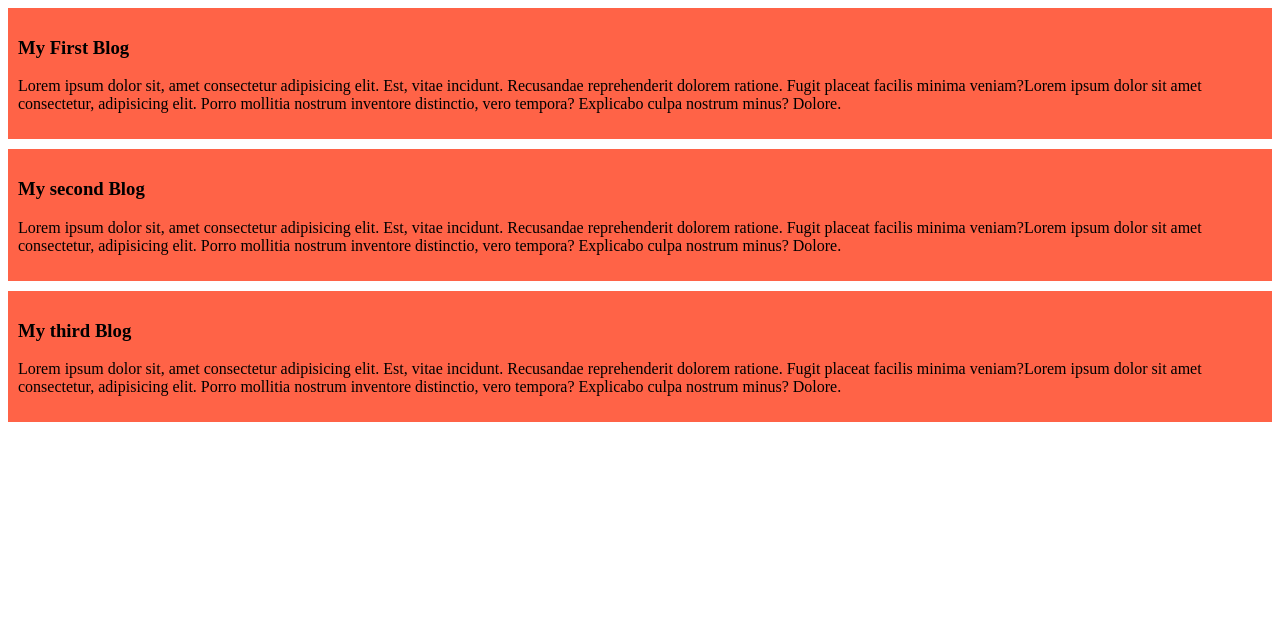
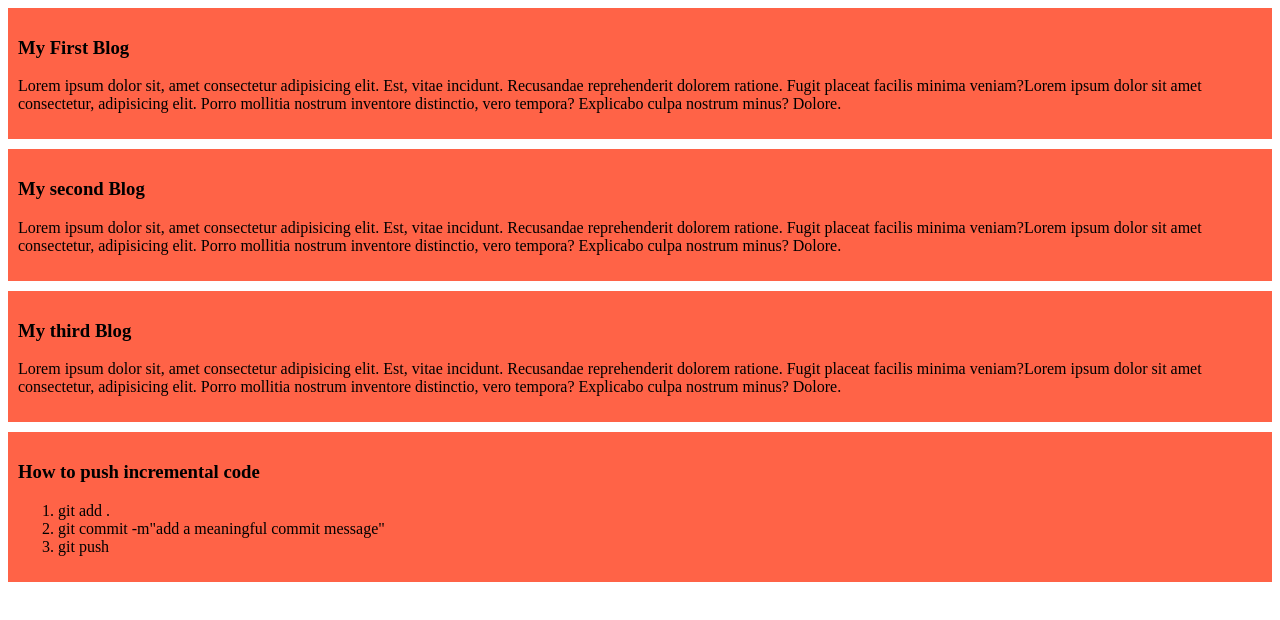
Before and after one commit to rafsanrad/my-simple-website, a plain HTML site: page index.html in a window 1280 px wide. Drawn offline with Linux system fonts and the light colour scheme.

Commit message:
incremental code

```diff
--- a/index.html
+++ b/index.html
@@ -19,5 +19,13 @@
         <h3>My third Blog</h3>
         <p>Lorem ipsum dolor sit, amet consectetur adipisicing elit. Est, vitae incidunt. Recusandae reprehenderit dolorem ratione. Fugit placeat facilis minima veniam?Lorem ipsum dolor sit amet consectetur, adipisicing elit. Porro mollitia nostrum inventore distinctio, vero tempora? Explicabo culpa nostrum minus? Dolore.</p>
     </div>
+    <div>
+        <h3>How to push incremental code</h3>
+        <ol>
+            <li>git add .</li>
+            <li>git commit -m"add a meaningful commit message"</li>
+            <li>git push</li>
+        </ol>
+    </div>
 </body>
 </html>
```
